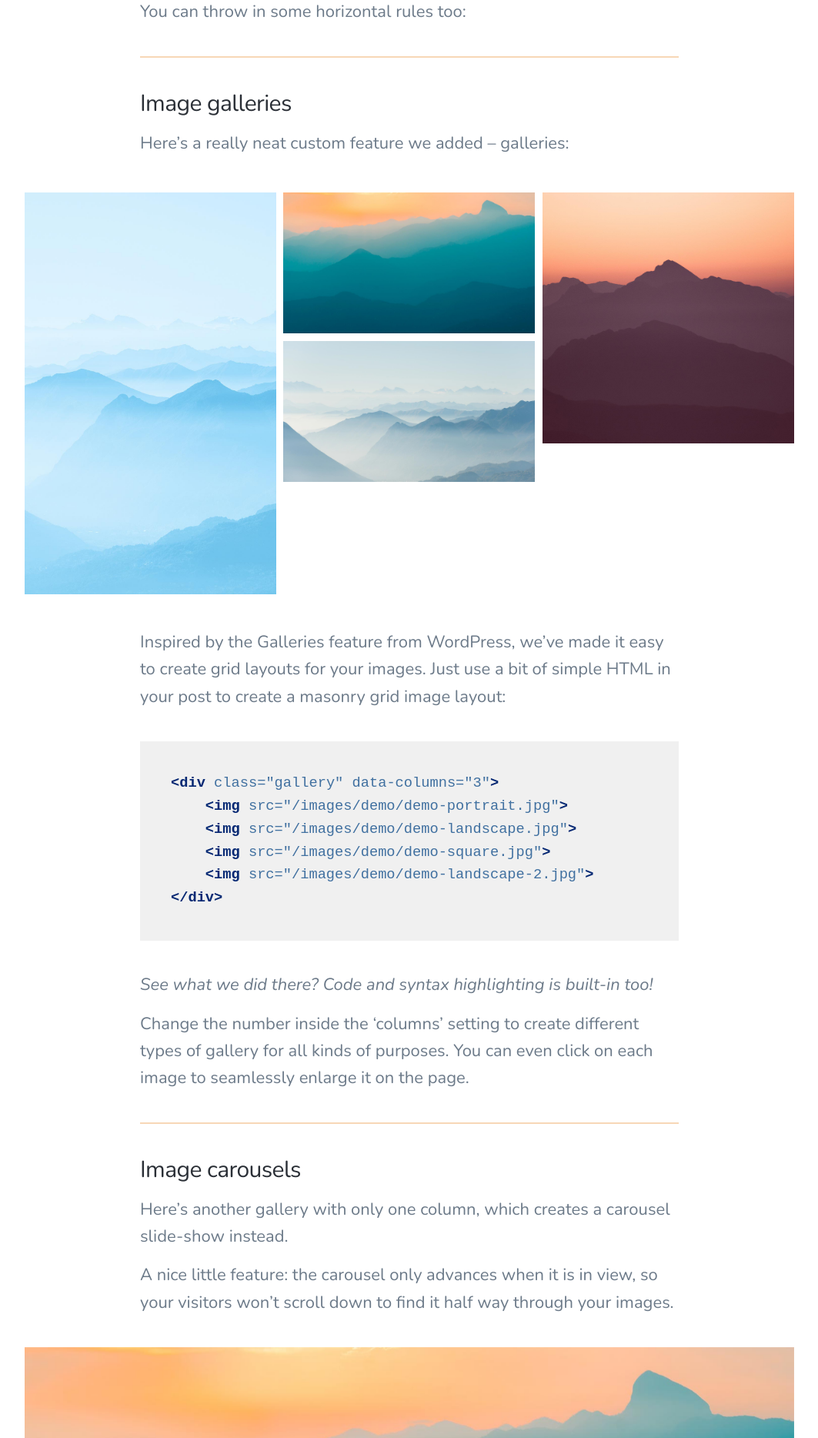
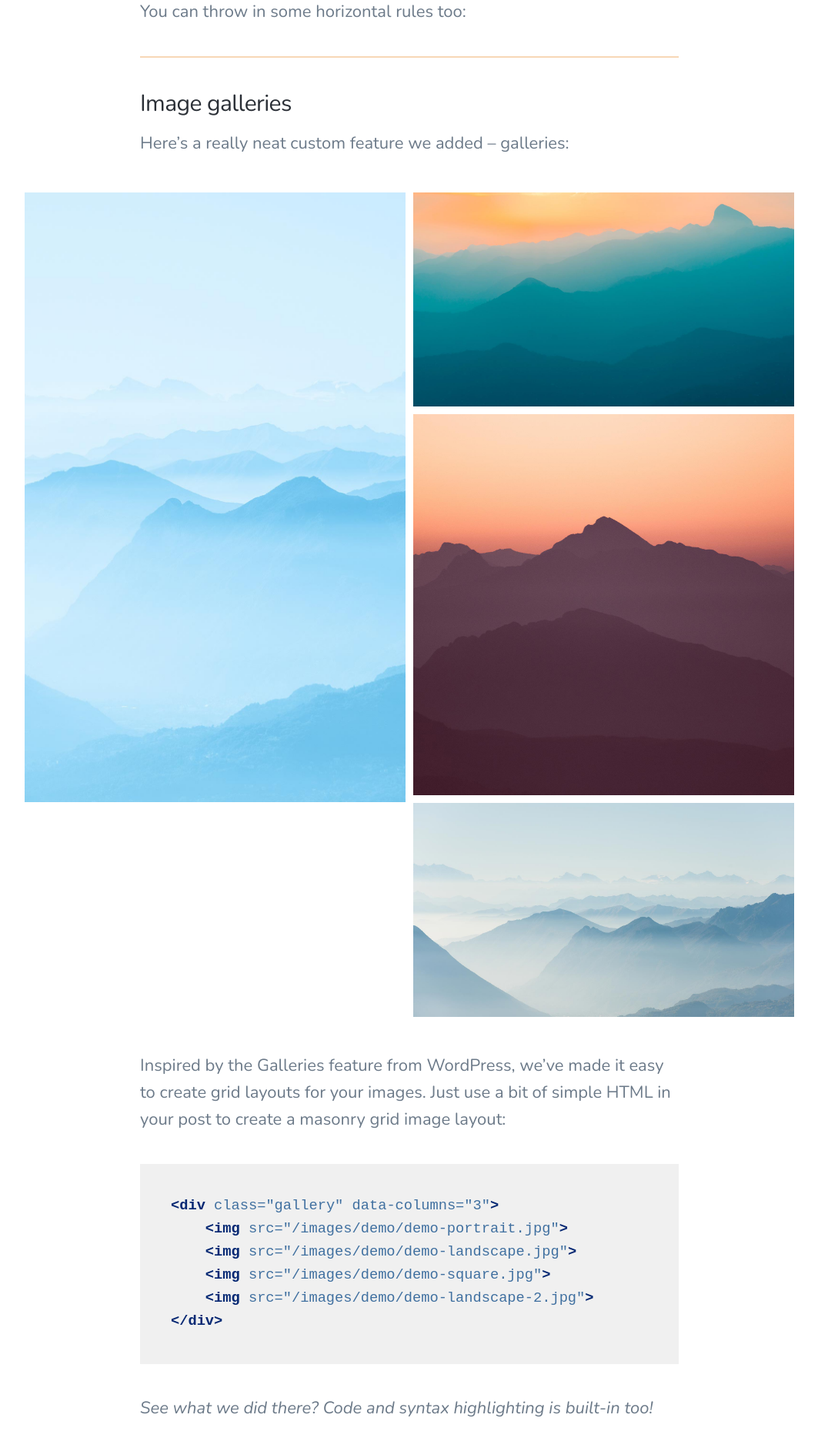
Before and after one commit to noremuhh/web-3-theme, a Jekyll site: the page built from _projects/2018-06-30-demo-project.md, in a window 1280 px wide. Shown: the part 2716-4584 px from the top of the page at 77% size, without its empty margins (108-1171 px from the left). Built offline with Jekyll 4.4.1, drawn with Linux system fonts in a browser that asks for light colours; nearby versions of some CDN libraries.

Commit message:
Updated Demo Project

```diff
--- a/_projects/2018-06-30-demo-project.md
+++ b/_projects/2018-06-30-demo-project.md
@@ -50,7 +50,7 @@ You can throw in some horizontal rules too:
 
 Here's a really neat custom feature we added – galleries:
 
-<div class="gallery" data-columns="3">
+<div class="gallery" data-columns="2">
 	<img src="/images/demo/demo-portrait.jpg">
 	<img src="/images/demo/demo-landscape.jpg">
 	<img src="/images/demo/demo-square.jpg">
```
